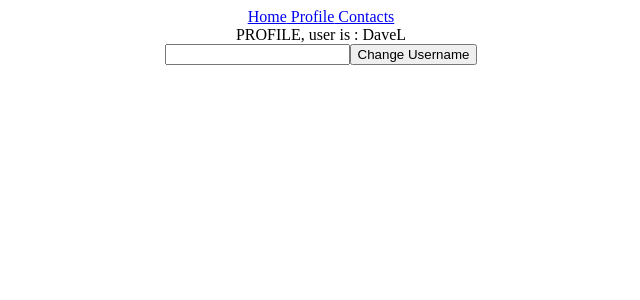
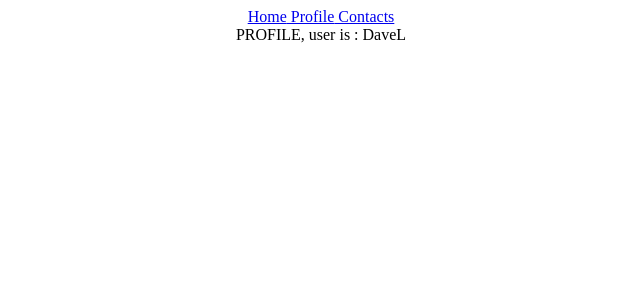
Before and after one commit to Lara5595/ReactPractice-yt, a React (Create React App) app: page /profile in a window 1280 px wide. Shown: the top 300 px of the page, without its empty margins (319-959 px from the left). Built offline with nearby package versions, Linux system fonts and the light colour scheme.

Commit message:
using appcontext and createContext

```diff
--- a/src/App.js
+++ b/src/App.js
@@ -14,10 +14,10 @@ import { Home } from './pages/Home';
 import { Profile } from './pages/Profile';
 import { Contacts } from './pages/Contacts';
 import { Navbar } from './Navbar';
-import { useState } from 'react';
+import { useState, createContext } from 'react';
 
-
-
+//  By using createContex we dont have to pass useranme and setusername to profile and home they have access by doing Appcontext.provider
+export const AppContext = createContext()
 
 
 function App() {
@@ -26,16 +26,18 @@ function App() {
 
   return (
     <div className='App'>
+      <AppContext.Provider value={{username, setUsername }}>
     <Router>
       <Navbar />
     <Routes>
-        <Route path="/" element={<Home username={username} />} />
-        <Route path="/profile" element={<Profile username={username} setUsername = {setUsername}/>} />
+        <Route path="/" element={<Home />} />
+        <Route path="/profile" element={<Profile />} />
         <Route path="/contact" element={<Contacts />} />
         {/* The path with the asterisk is for errors you can make a page or just pass a h1 */}
         <Route path="*" element= {<h1>PAGE NOT FOUND</h1>} />
     </Routes>
 </Router>
+</AppContext.Provider>
 </div>
     )
 
--- a/src/components/ChangeProfile.js
+++ b/src/components/ChangeProfile.js
@@ -9,7 +9,7 @@ export const ChangeProfile = (props) => {
             }} />
             <button onClick={() => {
                 props.setUsername(newUsername)
-            }}>  {" "} Change Username</button>
+            }}> Change Username</button>
         </div>
     )
 }
--- a/src/pages/Home.js
+++ b/src/pages/Home.js
@@ -1,4 +1,10 @@
 
-export const Home = (props) => {
-    return  <h1> This is the home page and user is: {props.username}</h1>;
+// by passing useContext we can use it in home and do the same thing were we dont have to pass the props.username
+import { useContext } from "react";
+import { AppContext } from "../App";
+
+export const Home = () => {
+    // We are using the useContext and appContext from the app.js by inporting it we wont need props anymore
+    const {username} = useContext(AppContext)
+    return  <h1> This is the home page and user is: {username}</h1>;
 };
--- a/src/pages/Profile.js
+++ b/src/pages/Profile.js
@@ -1,11 +1,16 @@
 import { ChangeProfile } from "../components/ChangeProfile";
+// by passing useContext we can use it in home and do the same thing were we dont have to pass the props.username
+import { useContext } from "react";
+import { AppContext } from "../App";
 
-export const Profile = (props) => {
+export const Profile = () => {
+        // We are using the useContext and appContext from the app.js by inporting it we wont need props anymore
+        const {username} = useContext(AppContext)
     return (
         <div>
             {" "}
-            PROFILE, user is : {props.username}
-            <ChangeProfile setUsername={props.setUsername} />
+            PROFILE, user is : {username}
+            {/* <ChangeProfile setUsername={props.setUsername} /> */}
         </div>
     )
 };
```
